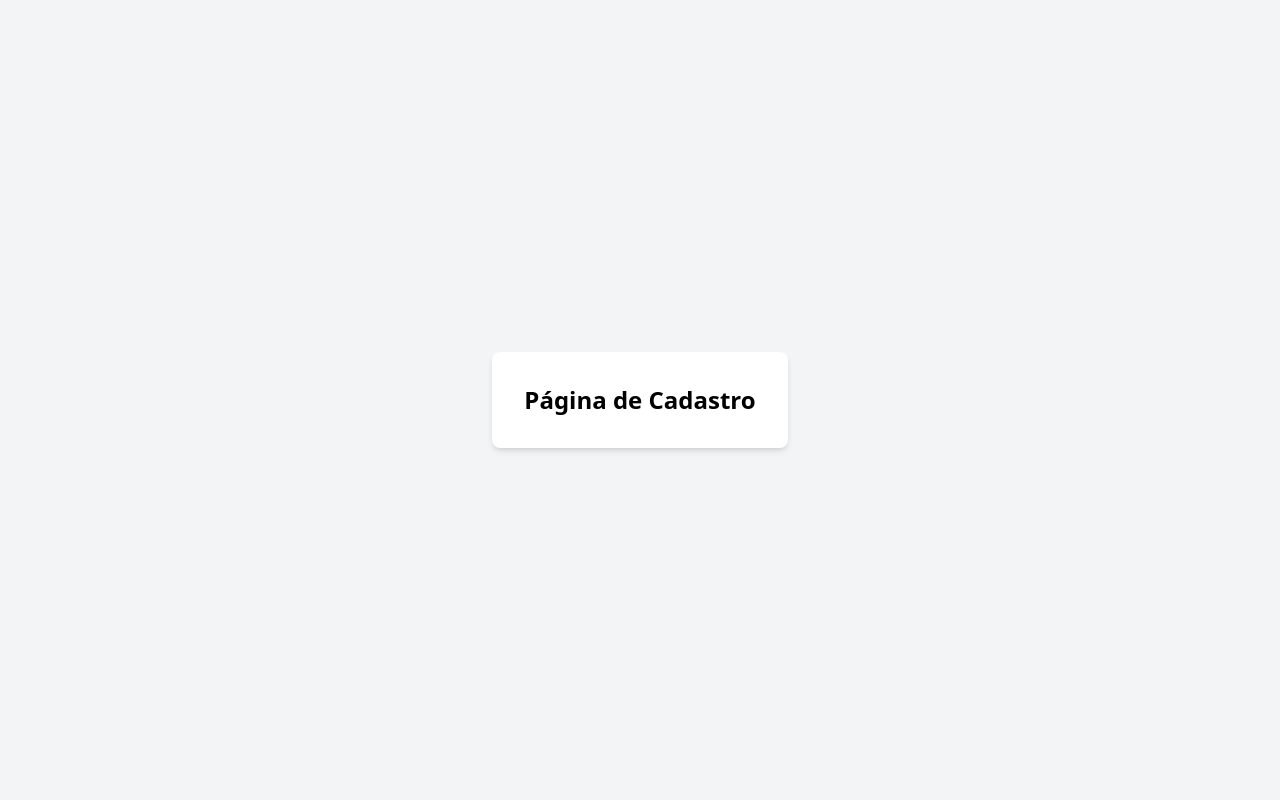
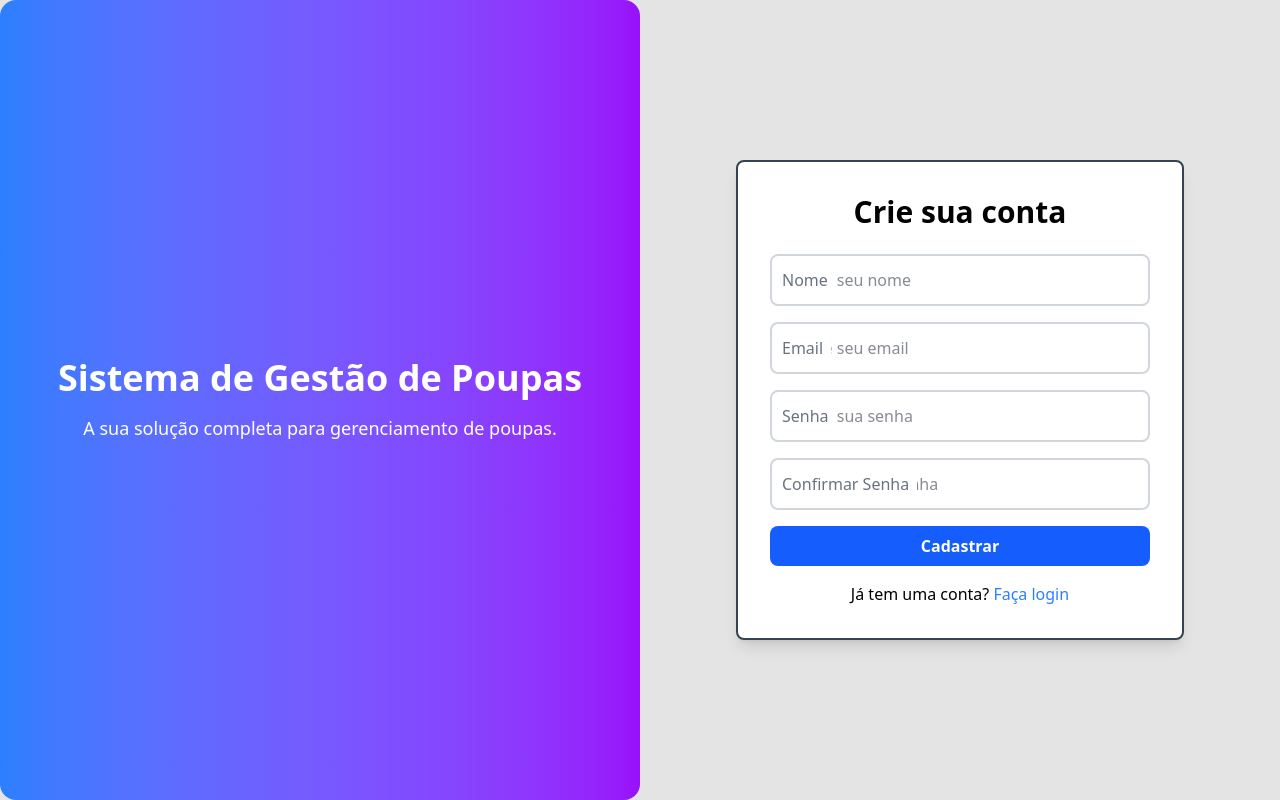
Before and after one commit to danielprogram08/Sistema-Gestao-de-Polpas, a React (Vite) app in the folder FRONT/front-poupas/: page /register in a window 1280 px wide. Built offline with nearby package versions, Linux system fonts and the light colour scheme.

Commit message:
Add: login and register page

```diff
--- a/FRONT/front-poupas/src/App.jsx
+++ b/FRONT/front-poupas/src/App.jsx
@@ -1,15 +1,19 @@
-import Header from "./components/Header"
-import Button from "./components/Button"
-import Input from "./components/Input"
+import { Link } from 'react-router-dom';
 
 function App() {
   return (
-    <div>
-      <Header/>
-      <br/>
-      <Button>Cadastrar</Button>
+    <div className="flex flex-col items-center justify-center h-screen">
+      <h1 className="text-3xl font-bold mb-8">Bem-vindo ao Sistema de Gestão de Poupas</h1>
+      <div className="flex gap-4">
+        <Link to="/login" className="bg-blue-500 hover:bg-blue-700 text-white font-bold py-2 px-4 rounded">
+          Login
+        </Link>
+        <Link to="/register" className="bg-green-500 hover:bg-green-700 text-white font-bold py-2 px-4 rounded">
+          Cadastro
+        </Link>
+      </div>
     </div>
-  )
+  );
 }
 
-export default App
+export default App;
--- a/FRONT/front-poupas/src/components/Button/index.jsx
+++ b/FRONT/front-poupas/src/components/Button/index.jsx
@@ -1,13 +1,26 @@
-export default function Button({children, iconOnly = false}) {
+export default function Button({ children, iconOnly = false, variant = 'primary', size = 'medium', ...rest }) {
+    const baseClasses = "flex items-center justify-center font-semibold rounded-lg focus:outline-none focus:ring-2 focus:ring-offset-2 transition-all duration-300";
 
-    const baseClasses = "flex items-center pt-3.5 pb-3.5 pl-10 pr-10 bg-[#51515c] rounded-[7px] text-white font-semibold cursor-pointer";
-    const iconClasses = "p-0 bg-transparent cursor-pointer";
-    const finalClasses = iconOnly ? iconClasses : baseClasses;
+    const variants = {
+        primary: 'bg-blue-600 text-white hover:bg-blue-700 focus:ring-blue-500',
+        secondary: 'bg-gray-200 text-gray-800 hover:bg-gray-300 focus:ring-gray-400',
+    };
 
+    const sizes = {
+        small: 'px-3 py-1.5 text-sm',
+        medium: 'px-4 py-2 text-base',
+        large: 'px-6 py-3 text-lg',
+    };
+
+    const iconClasses = "p-2 bg-transparent cursor-pointer";
+
+    const finalClasses = iconOnly
+        ? `${iconClasses} ${sizes[size]}`
+        : `${baseClasses} ${variants[variant]} ${sizes[size]}`;
 
     return (
-        <button className={finalClasses}>
+        <button className={finalClasses} {...rest}>
             {children}
         </button>
-    )
+    );
 }
--- /dev/null
+++ b/FRONT/front-poupas/src/components/CustomInput/index.jsx
@@ -0,0 +1,21 @@
+export default function Input({ id, label, type = "text", placeholder, value, onChange, containerClassName, ...rest }) {
+    return (
+        <div className={`relative ${containerClassName || ''}`}>
+            <input
+                id={id}
+                type={type}
+                placeholder={placeholder || ' '}
+                value={value}
+                onChange={onChange}
+                className="block w-full px-4 py-3 text-gray-900 bg-transparent border-2 border-gray-300 rounded-lg appearance-none focus:outline-none focus:ring-0 focus:border-blue-600 peer"
+                {...rest}
+            />
+            <label
+                htmlFor={id}
+                className="absolute text-gray-500 duration-300 transform -translate-y-4 scale-75 top-2 z-10 origin-left bg-white px-2 peer-focus:px-2 peer-focus:text-blue-600 peer-placeholder-shown:scale-100 peer-placeholder-shown:-translate-y-1/2 peer-placeholder-shown:top-1/2 peer-focus:top-2 peer-focus:scale-75 peer-focus:-translate-y-4 rtl:peer-focus:translate-x-1/4 rtl:peer-focus:left-auto start-1"
+            >
+                {label}
+            </label>
+        </div>
+    );
+}
--- a/FRONT/front-poupas/src/components/Input/index.jsx
+++ /dev/null
@@ -1,16 +0,0 @@
-export default function Input({ id, label, type = "text", placeholder, value, onChange, containerClassName, ...rest }) {
-    return (
-        <div className={`flex flex-col ${containerClassName || ''}`}>
-            {label && <label htmlFor={id} className="mb-1 text-gray-700">{label}</label>}
-            <input
-                id={id}
-                type={type}
-                placeholder={placeholder}
-                value={value}
-                onChange={onChange}
-                className="bg-gray-300 rounded-[10px] p-2 focus:outline-none focus:ring-2 focus:ring-gray-500 w-full"
-                {...rest}
-            />
-        </div>
-    );
-}
--- /dev/null
+++ b/FRONT/front-poupas/src/components/LoginForm/index.jsx
@@ -0,0 +1,39 @@
+import React, { useState } from 'react';
+import Button from '../Button';
+import CustomInput from '../CustomInput';
+
+export default function LoginForm() {
+    const [email, setEmail] = useState('');
+    const [password, setPassword] = useState('');
+
+    const handleLogin = (e) => {
+        e.preventDefault();
+        // Handle login logic here
+        console.log('Email:', email);
+        console.log('Password:', password);
+    };
+
+    return (
+        <form onSubmit={handleLogin} className="flex flex-col gap-4">
+            <CustomInput
+                id="email"
+                label="Email"
+                type="email"
+                placeholder="Digite seu email"
+                value={email}
+                onChange={(e) => setEmail(e.target.value)}
+            />
+            <CustomInput
+                id="password"
+                label="Senha"
+                type="password"
+                placeholder="Digite sua senha"
+                value={password}
+                onChange={(e) => setPassword(e.target.value)}
+            />
+            <Button type="submit">
+                Entrar
+            </Button>
+        </form>
+    );
+}
--- /dev/null
+++ b/FRONT/front-poupas/src/components/RegisterForm/index.jsx
@@ -0,0 +1,59 @@
+import React, { useState } from 'react';
+import Button from '../Button';
+import CustomInput from '../CustomInput';
+
+export default function RegisterForm() {
+    const [name, setName] = useState('');
+    const [email, setEmail] = useState('');
+    const [password, setPassword] = useState('');
+    const [confirmPassword, setConfirmPassword] = useState('');
+
+    const handleRegister = (e) => {
+        e.preventDefault();
+        // Handle register logic here
+        console.log('Name:', name);
+        console.log('Email:', email);
+        console.log('Password:', password);
+        console.log('Confirm Password:', confirmPassword);
+    };
+
+    return (
+        <form onSubmit={handleRegister} className="flex flex-col gap-4">
+            <CustomInput
+                id="name"
+                label="Nome"
+                type="text"
+                placeholder="Digite seu nome"
+                value={name}
+                onChange={(e) => setName(e.target.value)}
+            />
+            <CustomInput
+                id="email"
+                label="Email"
+                type="email"
+                placeholder="Digite seu email"
+                value={email}
+                onChange={(e) => setEmail(e.target.value)}
+            />
+            <CustomInput
+                id="password"
+                label="Senha"
+                type="password"
+                placeholder="Digite sua senha"
+                value={password}
+                onChange={(e) => setPassword(e.target.value)}
+            />
+            <CustomInput
+                id="confirmPassword"
+                label="Confirmar Senha"
+                type="password"
+                placeholder="Confirme sua senha"
+                value={confirmPassword}
+                onChange={(e) => setConfirmPassword(e.target.value)}
+            />
+            <Button type="submit">
+                Cadastrar
+            </Button>
+        </form>
+    );
+}
--- a/FRONT/front-poupas/src/layouts/AuthLayout.jsx
+++ b/FRONT/front-poupas/src/layouts/AuthLayout.jsx
@@ -1,13 +1,17 @@
-
-// src/layouts/AuthLayout.jsx
 import React from 'react';
 import { Outlet } from 'react-router-dom';
 
 function AuthLayout() {
   return (
-    <div className="min-h-screen flex items-center justify-center bg-gray-100">
-      <div className="p-8 bg-white shadow-md rounded-lg">
-        <Outlet /> {/* As páginas de Login e Cadastro serão renderizadas aqui */}
+    <div className="min-h-screen flex bg-[#e4e4e4]">
+      <div className="w-1/2 bg-linear-to-r from-blue-500 to-purple-600 flex flex-col justify-center items-center text-white p-12 rounded-2xl">
+        <h1 className="text-4xl font-bold mb-4">Sistema de Gestão de Poupas</h1>
+        <p className="text-lg">A sua solução completa para gerenciamento de poupas.</p>
+      </div>
+      <div className="w-1/2 flex justify-center items-center">
+        <div className="w-full max-w-md p-8 bg-white shadow-lg rounded-lg border-2 border-gray-700">
+          <Outlet />
+        </div>
       </div>
     </div>
   );
--- a/FRONT/front-poupas/src/pages/Login.jsx
+++ b/FRONT/front-poupas/src/pages/Login.jsx
@@ -1,13 +1,20 @@
 
-// src/pages/Login.jsx
 import React from 'react';
+import { Link } from 'react-router-dom';
+import LoginForm from '../components/LoginForm';
 
 function Login() {
   return (
-    <div>
-      <h1 className="text-2xl font-bold">Página de Login</h1>
-      {/* Formulário de login virá aqui */}
-    </div>
+    <>
+      <h1 className="text-3xl font-bold text-center mb-6">Acesse sua conta</h1>
+      <LoginForm />
+      <p className="text-center mt-4">
+        Não tem uma conta? {' '}
+        <Link to="/register" className="text-blue-500 hover:underline">
+          Cadastre-se
+        </Link>
+      </p>
+    </>
   );
 }
 
--- a/FRONT/front-poupas/src/pages/Register.jsx
+++ b/FRONT/front-poupas/src/pages/Register.jsx
@@ -1,13 +1,20 @@
 
-// src/pages/Register.jsx
 import React from 'react';
+import { Link } from 'react-router-dom';
+import RegisterForm from '../components/RegisterForm';
 
 function Register() {
   return (
-    <div>
-      <h1 className="text-2xl font-bold">Página de Cadastro</h1>
-      {/* Formulário de cadastro virá aqui */}
-    </div>
+    <>
+      <h1 className="text-3xl font-bold text-center mb-6">Crie sua conta</h1>
+      <RegisterForm />
+      <p className="text-center mt-4">
+        Já tem uma conta? {' '}
+        <Link to="/login" className="text-blue-500 hover:underline">
+          Faça login
+        </Link>
+      </p>
+    </>
   );
 }
 
```
